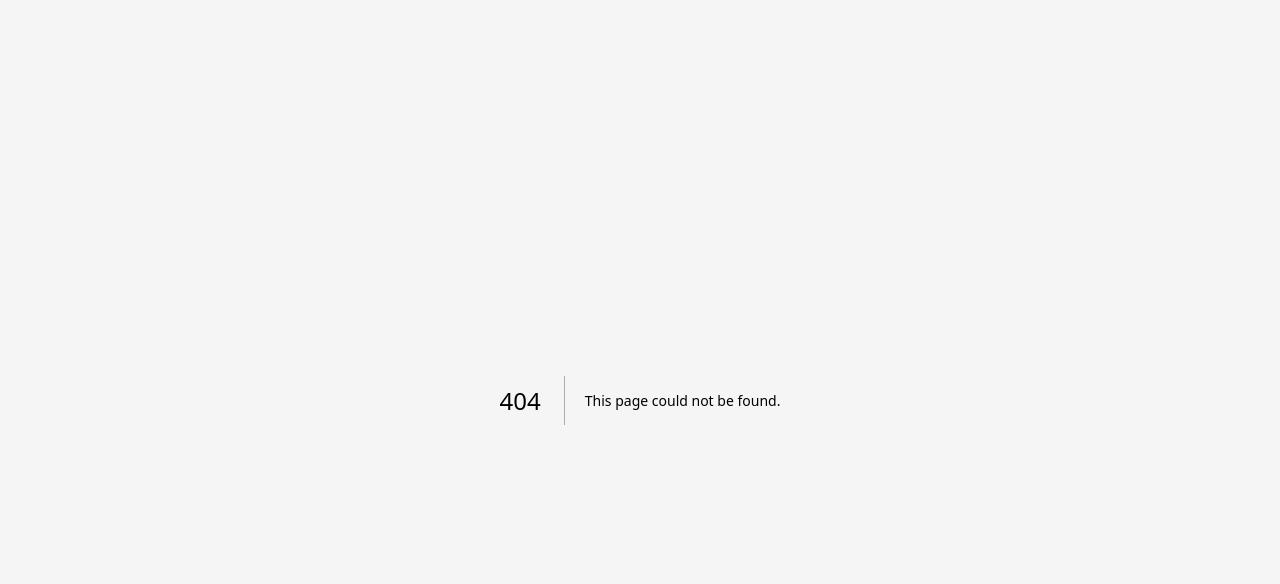
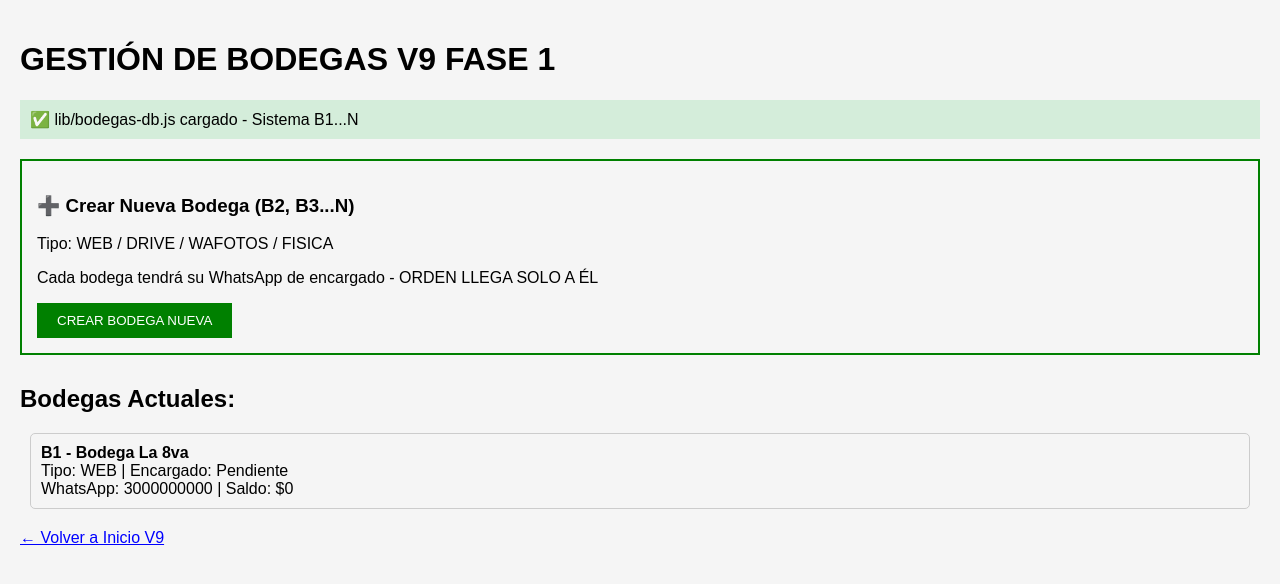
Before and after one commit to adminstockos-dotcom/stockos-v15-full, a Next.js app: page /bodegas in a window 1280 px wide. Before the commit this address had no page. Shown: the top 584 px of the page. Built offline with nearby package versions, Linux system fonts and the light colour scheme.

Commit message:
Create page.tsx

```diff
--- /dev/null
+++ b/app/bodegas/page.tsx
@@ -0,0 +1,29 @@
+"use client";
+import { BODEGAS_DB } from "../../lib/bodegas-db.js";
+
+export default function BodegasPage() {
+  return (
+    <div style={{padding:20, fontFamily:'Arial'}}>
+      <h1>GESTIÓN DE BODEGAS V9 FASE 1</h1>
+      <p style={{background:'#d4edda', padding:10}}>✅ lib/bodegas-db.js cargado - Sistema B1...N</p>
+
+      <div style={{border:'2px solid green', padding:15, marginTop:20}}>
+        <h3>➕ Crear Nueva Bodega (B2, B3...N)</h3>
+        <p>Tipo: WEB / DRIVE / WAFOTOS / FISICA</p>
+        <p>Cada bodega tendrá su WhatsApp de encargado - ORDEN LLEGA SOLO A ÉL</p>
+        <button style={{background:'green', color:'white', padding:'10px 20px', border:'none'}}>CREAR BODEGA NUEVA</button>
+      </div>
+
+      <h2 style={{marginTop:30}}>Bodegas Actuales:</h2>
+      {BODEGAS_DB.map(b => (
+        <div key={b.id} style={{border:'1px solid #ccc', padding:10, margin:10, borderRadius:5}}>
+          <b>{b.id} - {b.nombre}</b><br/>
+          Tipo: {b.tipo} | Encargado: {b.encargado}<br/>
+          WhatsApp: {b.whatsapp_encargado} | Saldo: ${b.saldo_efectivo}
+        </div>
+      ))}
+
+      <p style={{marginTop:20}}><a href="/" style={{color:'blue'}}>← Volver a Inicio V9</a></p>
+    </div>
+  )
+}
```
